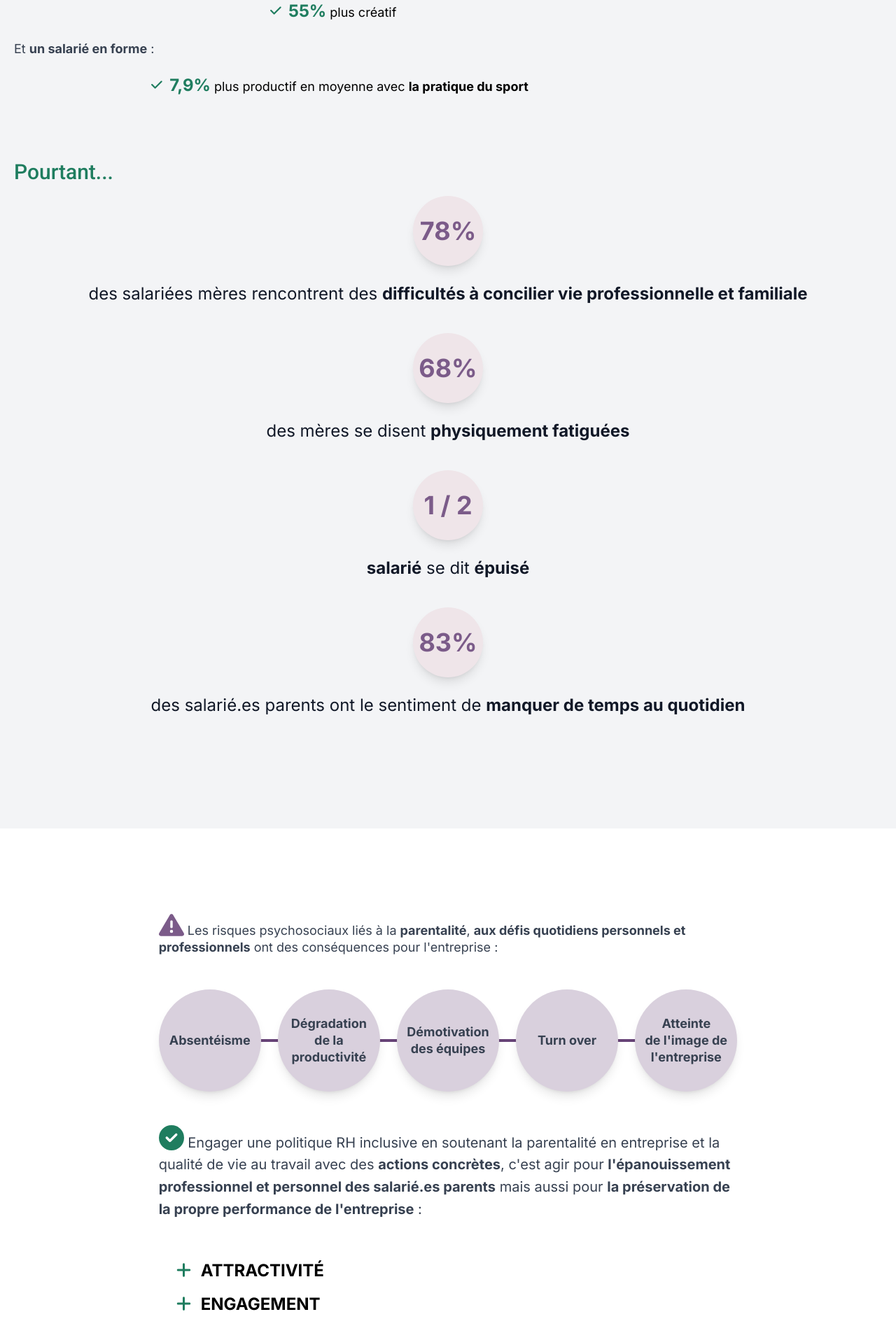
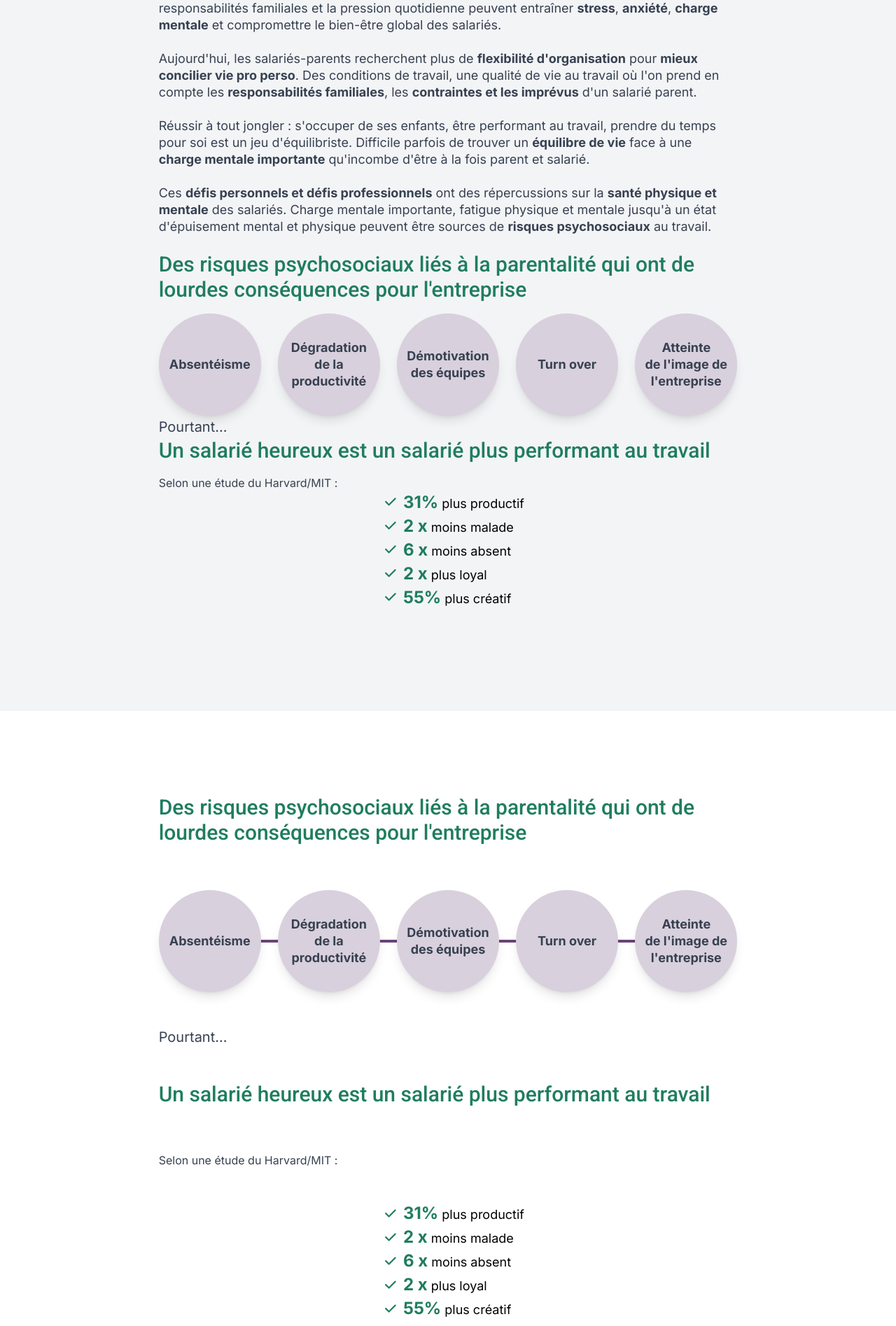
Before and after one commit to antoinebollinger/unpasdeplus-coaching, a Next.js app: page /coaching-entreprise in a window 1280 px wide. Shown: the part 1522-3417 px from the top of the page at 70% size. Built offline with nearby package versions, Linux system fonts and the light colour scheme.

Commit message:
🚧 header

```diff
--- a/src/components/header.tsx
+++ b/src/components/header.tsx
@@ -10,7 +10,7 @@ export default function Header({
     banner: banner,
 }) {
     return (
-        <header className="relative min-h-[65vh]" id="header">
+        <header className="relative min-h-[40vh] md:min-h-[65vh]" id="header">
             <div className="navigation">
                 <div className="container">
                     <div className="row">
--- a/src/sections/coaching-entreprise/apports.tsx
+++ b/src/sections/coaching-entreprise/apports.tsx
@@ -7,7 +7,7 @@ import { faArrowTrendUp, faChartLine, faCheck, faCircleCheck, faCircleInfo, faHa
 export default function Apports({ className = '' }: { className?: string }) {
     useEffect(() => {
         reveal({
-            collection: document.querySelectorAll('.consequence, .resultats li'),
+            collection: document.querySelectorAll('.consequence, .resultats li, #apports li'),
             classesToRemove: ['scale-0', 'translate-y-full', 'opacity-0'],
         })
         reveal({
@@ -21,9 +21,9 @@ export default function Apports({ className = '' }: { className?: string }) {
         <div id="apports" className={`py-120 ${className}`}>
             <div className="container">
                 <div className="w-full lg:w-2/3 mx-auto flex flex-col gap-12">
-                    <p className="text-lg leading-6">
-                        <FontAwesomeIcon icon={faTriangleExclamation} className="text-primary-600 text-4xl" /> Les risques psychosociaux liés à la <strong>parentalité</strong>, <strong>aux défis quotidiens personnels et professionnels</strong> ont des conséquences pour l'entreprise&nbsp;:
-                    </p>
+                    <h2>
+                        Des risques psychosociaux liés à la parentalité qui ont de lourdes conséquences pour l'entreprise
+                    </h2>
                     <div className="relative flex flex-col lg:flex-row gap-6 justify-center items-center">
                         <div className="absolute z-[-1] inset-0 px-[calc(50%-2px)] lg:px-[calc(20%/2)] flex lg:items-center">
                             <div className="w-[4px] h-0 lg:w-0 lg:h-[4px] bg-primary-700 rounded transition-all duration-2500 progression"></div>
@@ -44,8 +44,45 @@ export default function Apports({ className = '' }: { className?: string }) {
                         }
                     </div>
                     <p className="text-xl leading-8">
-                        <FontAwesomeIcon icon={faCircleCheck} className="text-tertary-900 text-4xl" /> Engager une politique RH inclusive en soutenant la parentalité en entreprise et la qualité de vie au travail avec des <strong>actions concrètes</strong>, c'est agir pour <strong>l'épanouissement professionnel et personnel des salarié.es parents</strong> mais aussi pour <strong>la préservation de la propre performance de l'entreprise</strong>&nbsp;:
+                        Pourtant...
                     </p>
+                    <h2>
+                        Un salarié heureux est un salarié plus performant au travail
+                    </h2>
+                    <p>
+                        Selon une étude du Harvard/MIT&nbsp;:
+                    </p>
+                    <div className="flex justify-center align-center">
+                        <ul className="list-none list-inside fa-ul text-lg leading-8 mb-6">
+                            {
+                                [
+                                    (<>
+                                        <span className="fa-li text-tertary-900"><FontAwesomeIcon icon={faCheck} /></span>
+                                        <span className="text-2xl font-bold text-tertary-900">31%</span> plus productif
+                                    </>),
+                                    (<>
+                                        <span className="fa-li text-tertary-900"><FontAwesomeIcon icon={faCheck} /></span>
+                                        <span className="text-2xl font-bold text-tertary-900">2 x</span> moins malade
+                                    </>),
+                                    (<>
+                                        <span className="fa-li text-tertary-900"><FontAwesomeIcon icon={faCheck} /></span>
+                                        <span className="text-2xl font-bold text-tertary-900">6 x</span> moins absent
+                                    </>),
+                                    (<>
+                                        <span className="fa-li text-tertary-900"><FontAwesomeIcon icon={faCheck} /></span>
+                                        <span className="text-2xl font-bold text-tertary-900">2 x</span> plus loyal
+                                    </>),
+                                    (<>
+                                        <span className="fa-li text-tertary-900"><FontAwesomeIcon icon={faCheck} /></span>
+                                        <span className="text-2xl font-bold text-tertary-900">55%</span> plus créatif
+                                    </>)
+                                ].map((e, i) => (
+                                    <li className="transition duration-200 opacity-0" key={i}>{e}</li>
+                                ))
+                            }
+
+                        </ul>
+                    </div>
                     <ul className="list-none list-inside fa-ul text-2xl leading-12 resultats">
                         <li className="opacity-0 translate-y-full">
                             <span className="fa-li text-tertary-900"><FontAwesomeIcon icon={faPlus} /></span>
--- /dev/null
+++ b/src/sections/coaching-entreprise/qui copy.tsx
@@ -0,0 +1,119 @@
+'use client'
+import { useEffect } from 'react'
+import Image from 'next/image'
+import { reveal } from '../../utils/reveal'
+import SalarieeHeureuse from '/public/images/entreprises/salariee_heureuse.jpg'
+import { FontAwesomeIcon } from '@fortawesome/react-fontawesome'
+import { faCheck, faXmark } from '@fortawesome/free-solid-svg-icons'
+
+export default function Qui({ className = 'bg-gray-100' }: { className?: string }) {
+    useEffect(() => {
+        reveal({
+            collection: document.querySelectorAll('.qui-transition, #pourquoi li, .apports-text'),
+            classesToRemove: ['translate-y-full', 'scale-0', 'opacity-0']
+        })
+    }, [])
+
+    return (
+        <section id="pourquoi" className={className}>
+            <div className="container">
+                <div className="w-full mx-auto">
+                    <h2>Pourquoi accompagner<br />vos salarié.es parents&nbsp;?</h2>
+                    <div className="flex flex-col md:flex-row gap-6 justify-center items-center mb-16">
+                        <div className="w-full md:w-3/4 order-last md:order-first">
+                            <p className="text-lg leading-6 mb-6">
+                                <strong>Un salarié heureux</strong> est un salarié <strong>performant et engagé</strong>. Selon une étude du Harvard/MIT&nbsp;:
+                            </p>
+                            <div className="flex justify-center align-center">
+                                <ul className="list-none list-inside fa-ul text-lg leading-8 mb-6">
+                                    {
+                                        [
+                                            (<>
+                                                <span className="fa-li text-tertary-900"><FontAwesomeIcon icon={faCheck} /></span>
+                                                <span className="text-2xl font-bold text-tertary-900">31%</span> plus productif
+                                            </>),
+                                            (<>
+                                                <span className="fa-li text-tertary-900"><FontAwesomeIcon icon={faCheck} /></span>
+                                                <span className="text-2xl font-bold text-tertary-900">2 x</span> moins malade
+                                            </>),
+                                            (<>
+                                                <span className="fa-li text-tertary-900"><FontAwesomeIcon icon={faCheck} /></span>
+                                                <span className="text-2xl font-bold text-tertary-900">6 x</span> moins absent
+                                            </>),
+                                            (<>
+                                                <span className="fa-li text-tertary-900"><FontAwesomeIcon icon={faCheck} /></span>
+                                                <span className="text-2xl font-bold text-tertary-900">2 x</span> plus loyal
+                                            </>),
+                                            (<>
+                                                <span className="fa-li text-tertary-900"><FontAwesomeIcon icon={faCheck} /></span>
+                                                <span className="text-2xl font-bold text-tertary-900">55%</span> plus créatif
+                                            </>)
+                                        ].map((e, i) => (
+                                            <li className="transition duration-200 opacity-0" key={i}>{e}</li>
+                                        ))
+                                    }
+
+                                </ul>
+                            </div>
+                            <p className="text-lg leading-6 mb-6">
+                                Et <strong>un salarié en forme</strong>&nbsp;:
+                            </p>
+                            <div className="flex justify-center align-center">
+                                <ul className="list-none list-inside fa-ul text-lg leading-8 mb-6">
+                                    <li className="opacity-0">
+                                        <span className="fa-li text-tertary-900"><FontAwesomeIcon icon={faCheck} /></span>
+                                        <span className="text-2xl font-bold text-tertary-900">7,9%</span> plus productif en moyenne avec <strong>la pratique du sport</strong>
+                                    </li>
+                                </ul>
+                            </div>
+                        </div>
+                        <div className="w-full md:w-1/4 mx-auto transition duration-200 scale-0 opacity-0 qui-img">
+                            <Image
+                                src={SalarieeHeureuse}
+                                width={SalarieeHeureuse.width}
+                                height={SalarieeHeureuse.height}
+                                className="w-full rounded-full"
+                                alt="Parents en difficulté"
+                            />
+                        </div>
+                    </div>
+                    <h2>Pourtant...</h2>
+                    <div>
+                        {[
+                            [
+                                '78%',
+                                'des salariées mères rencontrent des <strong>difficultés à concilier vie professionnelle et familiale</strong>'
+                            ],
+                            [
+                                '68%',
+                                'des mères se disent <strong>physiquement fatiguées</strong>'
+                            ],
+                            [
+                                '1 / 2',
+                                '<strong>salarié</strong> se dit <strong>épuisé</strong>'
+                            ],
+                            [
+                                '83%',
+                                'des salarié.es parents ont le sentiment de <strong>manquer de temps au quotidien</strong>'
+                            ]
+                        ].map((e, i) => {
+                            return (
+                                <div className="flex flex-col gap-6 justify-center items-center mb-10" key={i}>
+                                    <div className="transition duration-200 opacity-0 scale-0 apports-text">
+                                        <div className="w-[100px] h-[100px] rounded-full shadow-lg bg-secondary-100 flex justify-center items-center">
+                                            <p className="text-4xl text-primary-600 font-bold">{e[0]}</p>
+                                        </div>
+                                    </div>
+                                    <div className="w-full grow transition duration-200 opacity-0 translate-y-full apports-text">
+                                        <p className="text-2xl text-gray-900 lg:text-center" dangerouslySetInnerHTML={{ __html: e[1] }} />
+                                    </div>
+                                </div>
+                            )
+                        })
+                        }
+                    </div>
+                </div>
+            </div>
+        </section>
+    )
+}
--- a/src/sections/coaching-entreprise/qui.tsx
+++ b/src/sections/coaching-entreprise/qui.tsx
@@ -1,28 +1,75 @@
 'use client'
 import { useEffect } from 'react'
-import Image from 'next/image'
 import { reveal } from '../../utils/reveal'
-import SalarieeHeureuse from '/public/images/entreprises/salariee_heureuse.jpg'
 import { FontAwesomeIcon } from '@fortawesome/react-fontawesome'
-import { faCheck, faXmark } from '@fortawesome/free-solid-svg-icons'
+import { faCheck } from '@fortawesome/free-solid-svg-icons'
 
 export default function Qui({ className = 'bg-gray-100' }: { className?: string }) {
     useEffect(() => {
         reveal({
-            collection: document.querySelectorAll('.qui-transition, #pourquoi li, .apports-text'),
+            collection: document.querySelectorAll('.qui-transition, #quoi li, .apports-text, #quoi .text, #quoi h2'),
             classesToRemove: ['translate-y-full', 'scale-0', 'opacity-0']
+        })
+        reveal({
+            collection: document.querySelectorAll('.progression'),
+            classesToRemove: ['h-0', 'lg:w-0'],
+            classesToAdd: ['h-full', 'lg:w-full'],
         })
     }, [])
 
     return (
-        <section id="pourquoi" className={className}>
+        <section id="quoi" className={className}>
             <div className="container">
-                <div className="w-full mx-auto">
-                    <h2>Pourquoi accompagner<br />vos salarié.es parents&nbsp;?</h2>
-                    <div className="flex flex-col md:flex-row gap-6 justify-center items-center mb-16">
-                        <div className="w-full md:w-3/4 order-last md:order-first">
-                            <p className="text-lg leading-6 mb-6">
-                                <strong>Un salarié heureux</strong> est un salarié <strong>performant et engagé</strong>. Selon une étude du Harvard/MIT&nbsp;:
+                <div className="w-full lg:w-2/3 mx-auto flex flex-col gap-6">
+                    <p className="h1">Travail et parentalité, un défi au quotidien</p>
+                    <div>
+                        <h2 className="transition duration-200 opacity-0">
+                            Comprendre les enjeux de l'équilibre vie pro perso pour les salariés-parents
+                        </h2>
+                        <p className="text-lg leading-6 transition duration-200 opacity-0 translate-y-full text">
+                            Avant de mettre en place des initiatives, il est essentiel de comprendre les <strong>défis</strong> auxquels sont confrontés les parents dans leur <strong>quête d'équilibre</strong>. Des horaires de travail rigides, des responsabilités familiales et la pression quotidienne peuvent entraîner <strong>stress</strong>, <strong>anxiété</strong>, <strong>charge mentale</strong> et compromettre le bien-être global des salariés.
+                            <br />
+                            <br />
+                            Aujourd'hui, les salariés-parents recherchent plus de <strong>flexibilité d'organisation</strong> pour <strong>mieux concilier vie pro perso</strong>. Des conditions de travail, une qualité de vie au travail où l'on prend en compte les <strong>responsabilités familiales</strong>, les <strong>contraintes et les imprévus</strong> d'un salarié parent.
+                            <br />
+                            <br />
+                            Réussir à tout jongler : s'occuper de ses enfants, être performant au travail, prendre du temps pour soi est un jeu d'équilibriste. Difficile parfois de trouver un <strong>équilibre de vie</strong> face à une <strong>charge mentale importante</strong> qu'incombe d'être à la fois parent et salarié.
+                            <br />
+                            <br />
+                            Ces <strong>défis personnels et défis professionnels</strong> ont des répercussions sur la <strong>santé physique et mentale</strong> des salariés. Charge mentale importante, fatigue physique et mentale jusqu'à un état d'épuisement mental et physique peuvent être sources de <strong>risques psychosociaux</strong> au travail.
+                        </p>
+                    </div>
+                    <div>
+                        <h2>
+                            Des risques psychosociaux liés à la parentalité qui ont de lourdes conséquences pour l'entreprise
+                        </h2>
+                        <div className="relative flex flex-col lg:flex-row gap-6 justify-center items-center">
+                            <div className="absolute z-[-1] inset-0 px-[calc(50%-2px)] lg:px-[calc(20%/2)] flex lg:items-center">
+                                <div className="w-[4px] h-0 lg:w-0 lg:h-[4px] bg-primary-700 rounded transition-all duration-2500 progression"></div>
+                            </div>
+                            {
+                                [
+                                    "Absentéisme",
+                                    "Dégradation<br/>de la<br/>productivité",
+                                    "Démotivation<br/>des équipes",
+                                    "Turn over",
+                                    "Atteinte<br/>de l'image de<br/>l'entreprise"
+                                ].map((e, i) => (
+                                    <div className={`w-1/2 lg:w-1/5 relatif flex justify-center items-center rounded-full shadow-lg bg-primary-100 ratio1 transition duration-200 scale-0 opacity-0 consequence`} key={i}>
+                                        <p className="absolute text-lg text-center leading-6 font-bold" dangerouslySetInnerHTML={{ __html: e }}>
+                                        </p>
+                                    </div>
+                                ))
+                            }
+                        </div>
+                        <p className="text-xl leading-8">
+                            Pourtant...
+                        </p>
+                        <h2>
+                            Un salarié heureux est un salarié plus performant au travail
+                        </h2>
+                        <p>
+                            Selon une étude du Harvard/MIT&nbsp;:
                         </p>
                         <div className="flex justify-center align-center">
                             <ul className="list-none list-inside fa-ul text-lg leading-8 mb-6">
@@ -55,65 +102,9 @@ export default function Qui({ className = 'bg-gray-100' }: { className?: string
 
                             </ul>
                         </div>
-                            <p className="text-lg leading-6 mb-6">
-                                Et <strong>un salarié en forme</strong>&nbsp;:
-                            </p>
-                            <div className="flex justify-center align-center">
-                                <ul className="list-none list-inside fa-ul text-lg leading-8 mb-6">
-                                    <li className="opacity-0">
-                                        <span className="fa-li text-tertary-900"><FontAwesomeIcon icon={faCheck} /></span>
-                                        <span className="text-2xl font-bold text-tertary-900">7,9%</span> plus productif en moyenne avec <strong>la pratique du sport</strong>
-                                    </li>
-                                </ul>
-                            </div>
-                        </div>
-                        <div className="w-full md:w-1/4 mx-auto transition duration-200 scale-0 opacity-0 qui-img">
-                            <Image
-                                src={SalarieeHeureuse}
-                                width={SalarieeHeureuse.width}
-                                height={SalarieeHeureuse.height}
-                                className="w-full rounded-full"
-                                alt="Parents en difficulté"
-                            />
-                        </div>
-                    </div>
-                    <h2>Pourtant...</h2>
-                    <div>
-                        {[
-                            [
-                                '78%',
-                                'des salariées mères rencontrent des <strong>difficultés à concilier vie professionnelle et familiale</strong>'
-                            ],
-                            [
-                                '68%',
-                                'des mères se disent <strong>physiquement fatiguées</strong>'
-                            ],
-                            [
-                                '1 / 2',
-                                '<strong>salarié</strong> se dit <strong>épuisé</strong>'
-                            ],
-                            [
-                                '83%',
-                                'des salarié.es parents ont le sentiment de <strong>manquer de temps au quotidien</strong>'
-                            ]
-                        ].map((e, i) => {
-                            return (
-                                <div className="flex flex-col gap-6 justify-center items-center mb-10" key={i}>
-                                    <div className="transition duration-200 opacity-0 scale-0 apports-text">
-                                        <div className="w-[100px] h-[100px] rounded-full shadow-lg bg-secondary-100 flex justify-center items-center">
-                                            <p className="text-4xl text-primary-600 font-bold">{e[0]}</p>
-                                        </div>
-                                    </div>
-                                    <div className="w-full grow transition duration-200 opacity-0 translate-y-full apports-text">
-                                        <p className="text-2xl text-gray-900 lg:text-center" dangerouslySetInnerHTML={{ __html: e[1] }} />
-                                    </div>
-                                </div>
-                            )
-                        })
-                        }
                     </div>
                 </div>
             </div>
-        </section>
+        </section >
     )
 }
```
Lines whose indentation alone changed are shown as unchanged.
